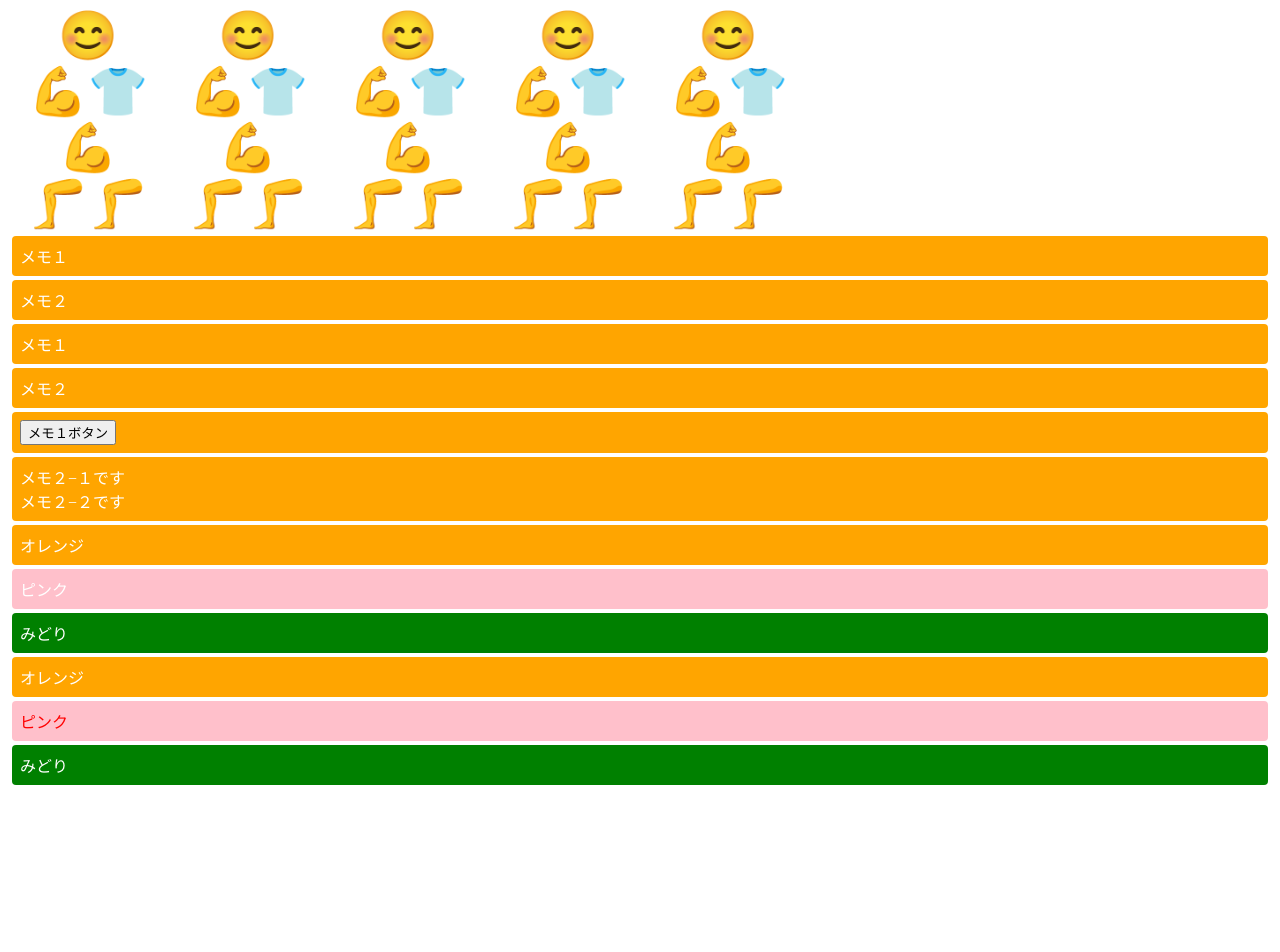
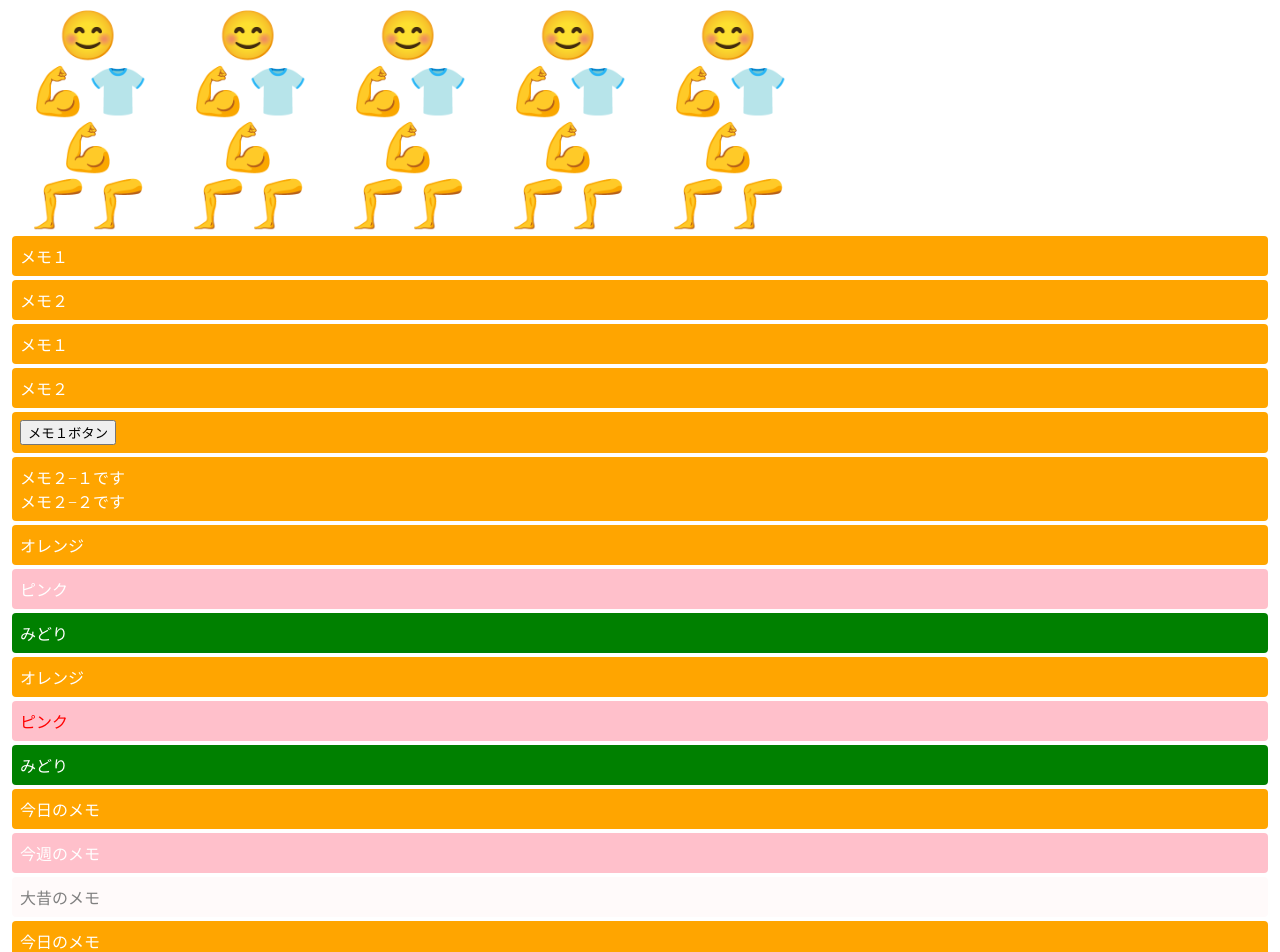
Before and after one commit to tomotakashimizu/vue-cli-sample, a Vue app: page / in a window 1280 px wide. Shown: the top 952 px of the page. Before the commit the page ends 800 px from the top, so only its background shows below. Built offline with nearby package versions, Linux system fonts and the light colour scheme.

Commit message:
props の例２（props として受け取った値を computed で変換してつかうこともあります。）

```diff
--- a/src/App.vue
+++ b/src/App.vue
@@ -33,6 +33,18 @@
       <simple-memo colorType="orange">オレンジ</simple-memo>
       <simple-memo colorType="pink">ピンク</simple-memo>
       <simple-memo colorType="green">みどり</simple-memo>
+
+      <simple-memo-two
+        v-for="memo in memosTwo"
+        v-bind:key="memo.id"
+        v-bind:memo="memo"
+      />
+
+      <SimpleMemoTwo
+        v-for="memo in memosTwo"
+        v-bind:key="memo.id"
+        v-bind:memo="memo"
+      />
     </div>
   </div>
 </template>
@@ -40,6 +52,7 @@
 <script>
 import Human from "@/components/Human.vue" // 1. Human コンポーネントを Human.vue から読み込む
 import SimpleMemo from "./components/SimpleMemo.vue"
+import SimpleMemoTwo from "./components/SimpleMemoTwo.vue"
 
 export default {
   components: {
@@ -48,12 +61,22 @@ export default {
     // xxx という変数に入っている値を xxx というプロパティにもつオブジェクトをつくるとき、この省略が使えます。
 
     SimpleMemo,
+    SimpleMemoTwo,
   },
   data() {
     return {
       memos: [
         { id: 0, text: "メモ１" },
         { id: 1, text: "メモ２" },
+      ],
+      memosTwo: [
+        { id: 0, text: "今日のメモ", createdAt: Date.now() },
+        { id: 1, text: "今週のメモ", createdAt: Date.now() - 60 * 60 * 24 * 3 },
+        {
+          id: 2,
+          text: "大昔のメモ",
+          createdAt: Date.now() - 60 * 60 * 24 * 30,
+        },
       ],
     }
   },
--- /dev/null
+++ b/src/components/SimpleMemoTwo.vue
@@ -0,0 +1,51 @@
+<template>
+  <div class="simple-memo-two" v-bind:class="memoClass">
+    {{ memo.text }}
+  </div>
+</template>
+
+<script>
+export default {
+  props: {
+    memo: {
+      type: Object,
+      required: true,
+    },
+  },
+  computed: {
+    memoClass() {
+      const date = this.memo.createdAt
+      const now = new Date()
+      const day = 60 * 60 * 24
+      const week = day * 7
+      if (now - date <= day) {
+        return "memo__new"
+      } else if (now - date <= week) {
+        return "memo__in-a-week"
+      } else {
+        return "memo__old"
+      }
+    },
+  },
+}
+</script>
+
+<style scoped>
+.simple-memo-two {
+  margin: 4px;
+  padding: 0.5rem;
+  border-radius: 4px;
+}
+.memo__new {
+  background-color: orange;
+  color: white;
+}
+.memo__in-a-week {
+  background-color: pink;
+  color: white;
+}
+.memo__old {
+  background-color: snow;
+  color: gray;
+}
+</style>
```
